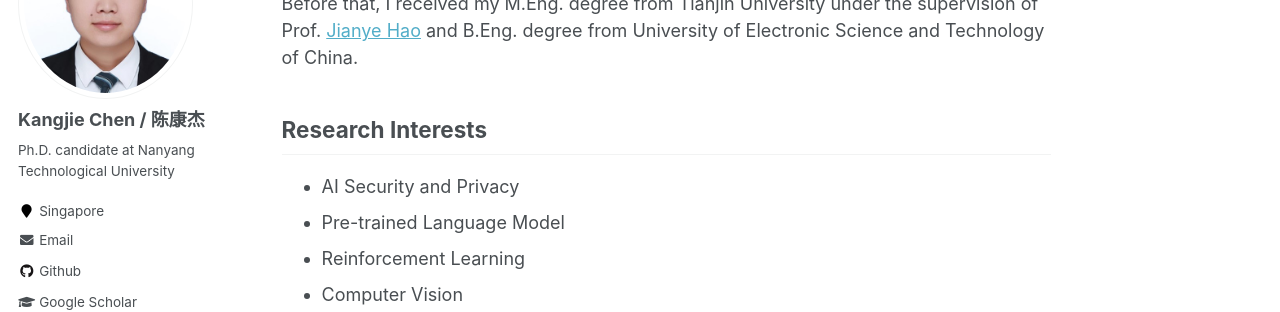
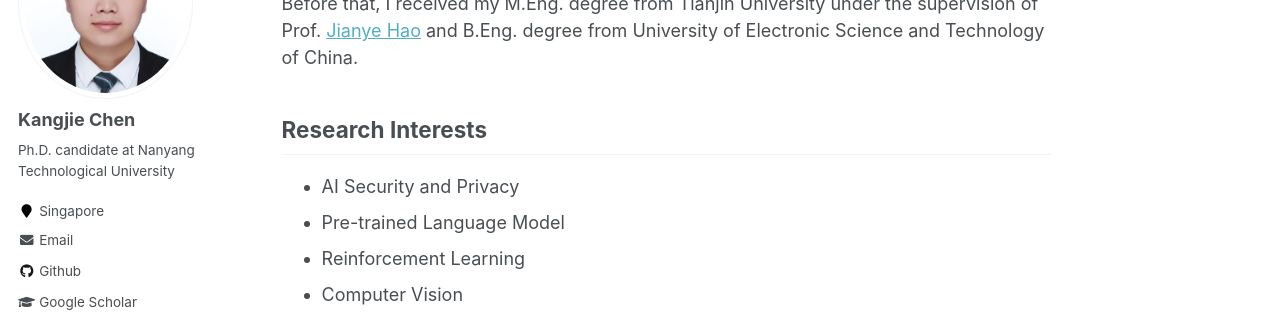
Before and after one commit to kangjie-chen/kangjie-chen.github.io, a Jekyll site: the page built from _pages/about.md, in a window 1280 px wide. Shown: the part 209-521 px from the top of the page. Built offline with Jekyll 4.4.1, drawn with Linux system fonts in a browser that asks for light colours.

Commit message:
Update _config.yml

```diff
--- a/_config.yml
+++ b/_config.yml
@@ -80,7 +80,7 @@ analytics:
 
 # Site Author
 author:
-  name             : "Kangjie Chen / 陈康杰"
+  name             : "Kangjie Chen"
   avatar           : "white_400x440.jpg"
   bio              : "Ph.D. candidate at Nanyang Technological University"
   location         : "Singapore"
```
